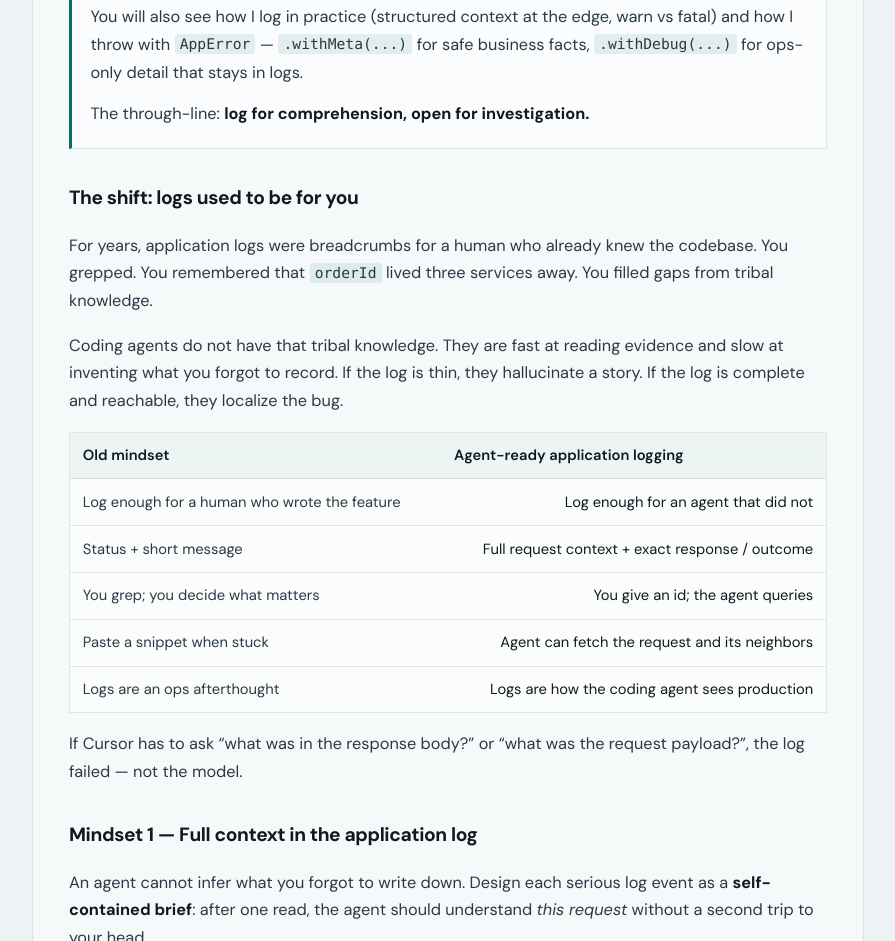
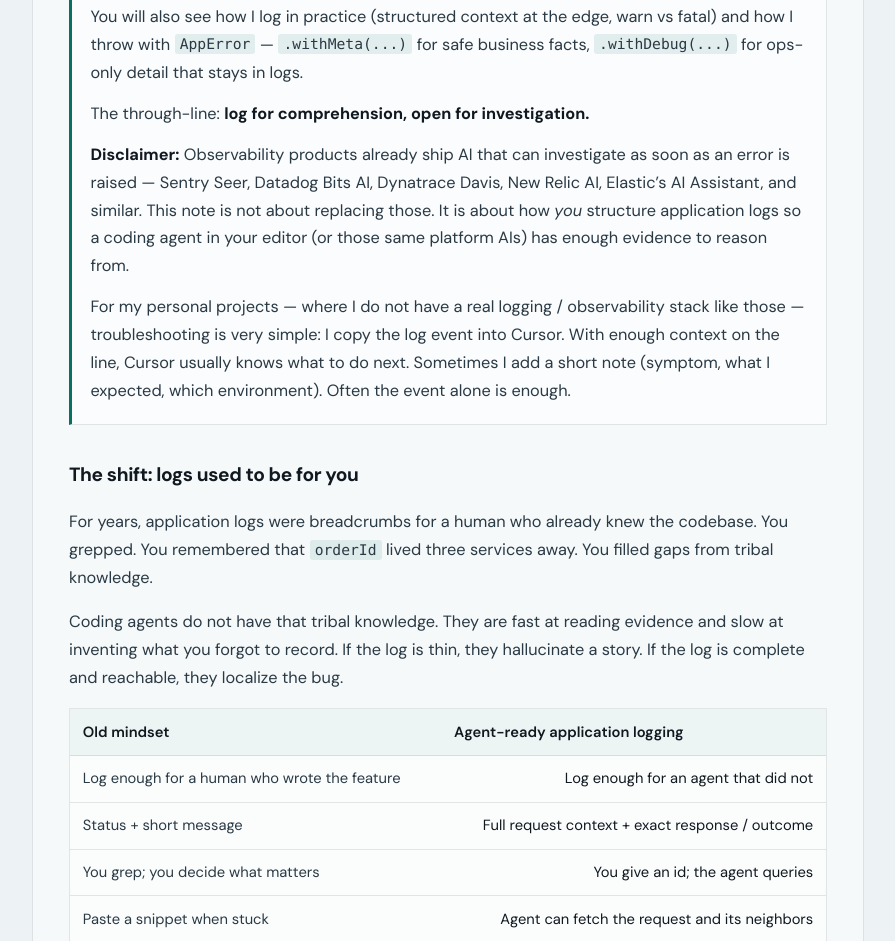
Before and after one commit to ivanparvaresh/ivanisation, a website: page articles/application-logging-for-ai-agents.html in a window 1280 px wide. Shown: the part 818-1759 px from the top of the page, without its empty margins (192-1087 px from the left). Drawn offline with Linux system fonts and the light colour scheme.

Commit message:
Enhance "Application Logging for AI Agents" article by adding a disclaimer about existing observability products and personal troubleshooting methods, emphasizing the importance of structured application logs for AI reasoning.

```diff
--- a/articles/application-logging-for-ai-agents.html
+++ b/articles/application-logging-for-ai-agents.html
@@ -120,6 +120,12 @@
             You will also see how I log in practice (structured context at the edge, warn vs fatal) and how I throw with <code>AppError</code> — <code>.withMeta(...)</code> for safe business facts, <code>.withDebug(...)</code> for ops-only detail that stays in logs.
           </p>
           <p>The through-line: <strong>log for comprehension, open for investigation.</strong></p>
+          <p>
+            <strong>Disclaimer:</strong> Observability products already ship AI that can investigate as soon as an error is raised — Sentry Seer, Datadog Bits AI, Dynatrace Davis, New Relic AI, Elastic’s AI Assistant, and similar. This note is not about replacing those. It is about how <em>you</em> structure application logs so a coding agent in your editor (or those same platform AIs) has enough evidence to reason from.
+          </p>
+          <p>
+            For my personal projects — where I do not have a real logging / observability stack like those — troubleshooting is very simple: I copy the log event into Cursor. With enough context on the line, Cursor usually knows what to do next. Sometimes I add a short note (symptom, what I expected, which environment). Often the event alone is enough.
+          </p>
         </section>
 
         <h2>The shift: logs used to be for you</h2>
```
Also changed, not shown: articles/application-logging-for-ai-agents.md (+4 -0 lines).
